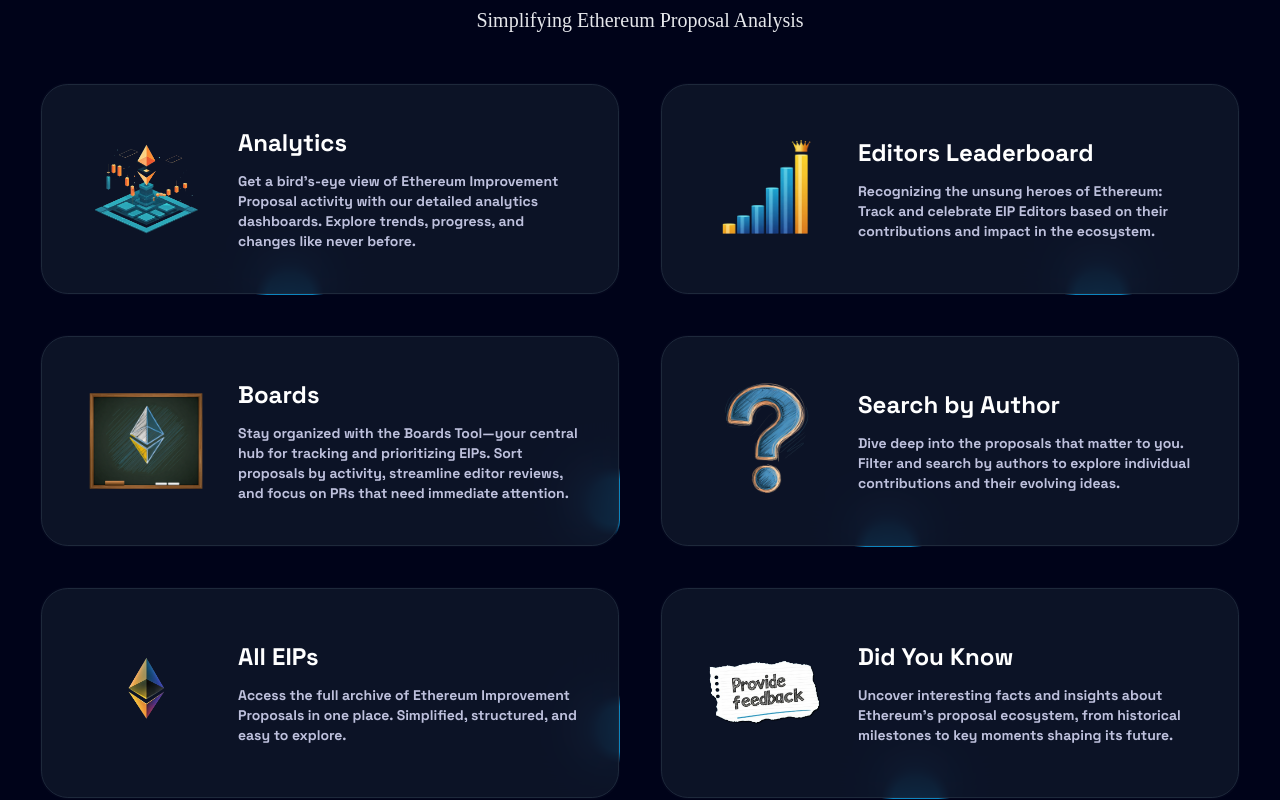
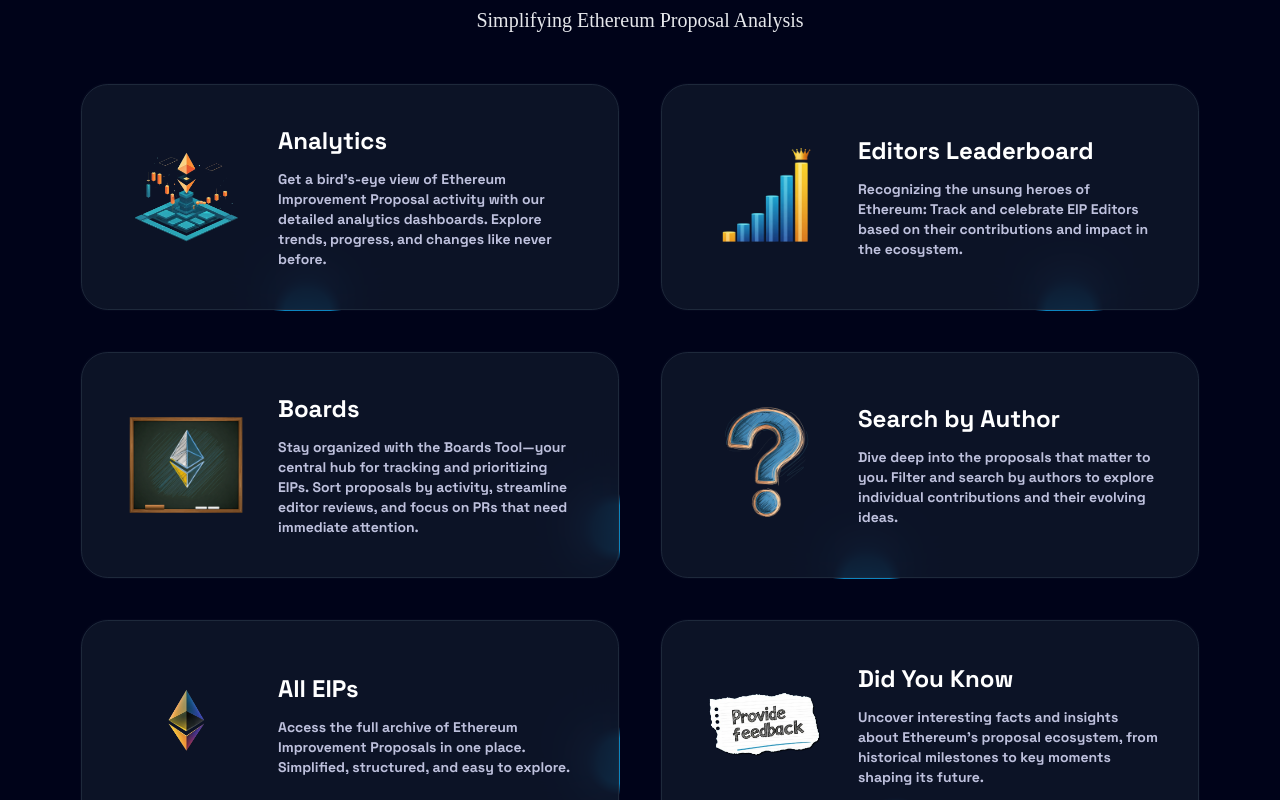
Before and after one commit to dhanushlnaik/eipsv3, a Next.js app: page / in a window 1280 px wide. Shown: the part 2000-2800 px from the top of the page. Built offline with nearby package versions, Linux system fonts and the light colour scheme; a web font is replaced by a local one.

Commit message:
⛓️ : Enhance layout responsiveness in Home component and replace img with Next.js Image component in OurTools for better performance and accessibility

```diff
--- a/src/app/page.tsx
+++ b/src/app/page.tsx
@@ -9,16 +9,16 @@ import BentoGridSecondDemo from "@/components/wrapper/StatusBentoGrid";
 
 export default function Home() {
   return (
-    <main className="relative bg-white dark:bg-black-100 text-black dark:text-white flex justify-center items-center flex-col overflow-hidden mx-auto sm:px-10 px-5">
-      <div className="max-w-8xl w-full">
-        <Hero/>
-        <DashboardChart/>
-        <OurTools/>
-        <Clients/>
-        <About/>
-        <BentoGridSecondDemo/>
-        <DashboardWrapper/>
-        <Footer/>
+    <main className="relative bg-white dark:bg-black-100 text-black dark:text-white flex justify-center items-center flex-col overflow-hidden mx-auto px-4 sm:px-8 md:px-12 lg:px-16 xl:px-20 2xl:px-24">
+      <div className="w-full max-w-screen-2xl">
+        <Hero />
+        <DashboardChart />
+        <OurTools />
+        <Clients />
+        <About />
+        <BentoGridSecondDemo />
+        <DashboardWrapper />
+        <Footer />
       </div>
     </main>
   );
--- a/src/components/OurTools.tsx
+++ b/src/components/OurTools.tsx
@@ -2,6 +2,7 @@
 import React from "react";
 import { workExperience } from "@/data";
 import { Button } from "./ui/MovingBorders";
+import Image from "next/image";
 import { motion } from "motion/react";
 import { slideInFromLeft, slideInFromRight } from "@/lib/utils";
 const OurTools = () => {
@@ -40,11 +41,15 @@ const OurTools = () => {
             className="flex-1 text-black dark:text-white border-neutral-200 dark:border-slate-800"
           >
             <div className="flex lg:flex-row flex-col lg:items-center p-3 py-6 md:p-5 lg:p-10 gap-2">
-              <img
-                src={card.thumbnail}
-                alt={card.thumbnail}
-                className="lg:w-32 md:w-20 w-16"
-              />
+            <Image
+                    src={card.thumbnail}
+                    alt={card.title} // Better for accessibility
+                    width={128} // Define width explicitly
+                    height={128} // Define height explicitly
+                    className="lg:w-32 md:w-20 w-16"
+                    priority // Improves LCP (Largest Contentful Paint)
+                    unoptimized={false} // Ensures Next.js optimization
+                  />
               <div className="lg:ms-5">
                 <h1 className="text-start text-xl md:text-2xl font-bold">
                   {card.title}
```
Also changed, not shown: 1 other file (tests, documents, lock files or other folders).
